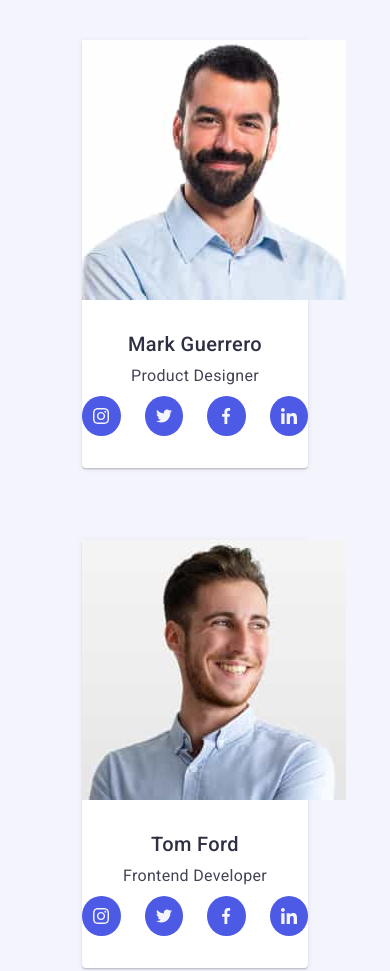
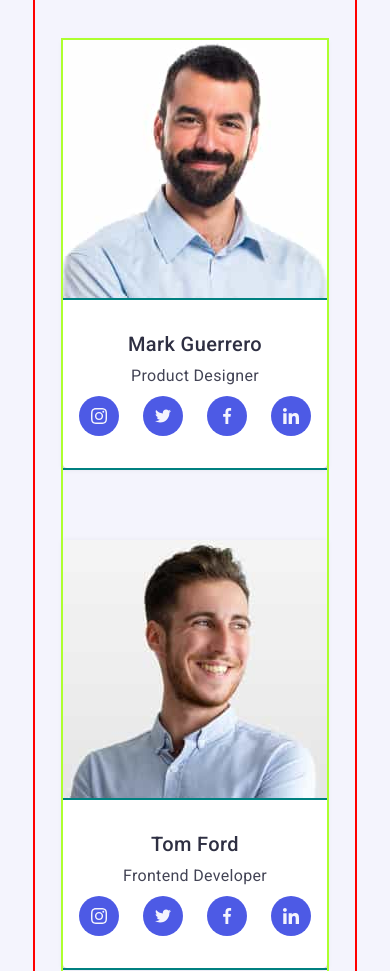
Before and after one commit to Vaku1a/goit-markup-hw-06, a plain HTML site: page index.html in a window 390 px wide. Shown: the part 1037-2008 px from the top of the page. Drawn offline with nearby package versions, Linux system fonts and the light colour scheme.

Commit message:
hw06-team-02

```diff
--- a/css/styles.css
+++ b/css/styles.css
@@ -481,13 +481,19 @@ fieldset {
   background-color: var(--secondary-acnt-bg-color);
 }
 
-.team-wrap {
+/* .team-wrap {
   padding: 96px 108px;
-}
+} */
 
 @media only screen and (max-width:767px) {
   .team-wrap {
-    padding: 0 82px;
+    width: 264px;
+  }
+}
+
+@media only screen and (min-width: 768px) {
+  .team-wrap {
+    padding: 96px 108px;
   }
 }
 
@@ -502,6 +508,14 @@ fieldset {
   margin-bottom: 72px;
 }
 
+@media only screen and (max-width: 767px) {
+  .team-list {
+    outline: 2px solid greenyellow;
+    width: 264px;
+    margin-right: auto;
+    margin-left: auto;
+  }
+}
 
 @media only screen and (min-width: 768px) {
   .team-list {
@@ -555,21 +569,17 @@ fieldset {
   }
 }
 
-/* .team-item:last-child {
-  margin-right: 0;
-  background-color: var(--primary-bg-color);
-  border-radius: 0px 0px 4px 4px;
-
-  box-shadow: 0px 2px 1px 0px rgba(46, 47, 66, 0.08), 0px 1px 1px 0px rgba(46, 47, 66, 0.16), 0px 1px 6px 0px rgba(46, 47, 66, 0.08);
-} */
+.team-item-wrapper {
+  width: 264px;
+  padding: 32px 0px;
+  outline: 2px solid teal;
+}
 
 .team-subtitle {
   margin-bottom: 8px;
 }
 
-.team-item-wrapper {
-  padding: 32px 0px;
-}
+
 
 .team-subtitle {
   text-align: center;
@@ -582,6 +592,7 @@ fieldset {
 
 .team-soc-list {
   display: flex;
+  width: 264px;
   gap: 24px;
   justify-content: center;
   align-items: center;
@@ -603,9 +614,7 @@ fieldset {
   background-color: var(--btn-main-color);
   border-radius: 50%;
 
-  transition-property: background-color;
-  transition-duration: 250ms;
-  transition-timing-function: cubic-bezier(0.4, 0, 0.2, 1);
+  transition: background-color 250ms cubic-bezier(0.4, 0, 0.2, 1);
 }
 
 .team-soc-link:hover,
```
